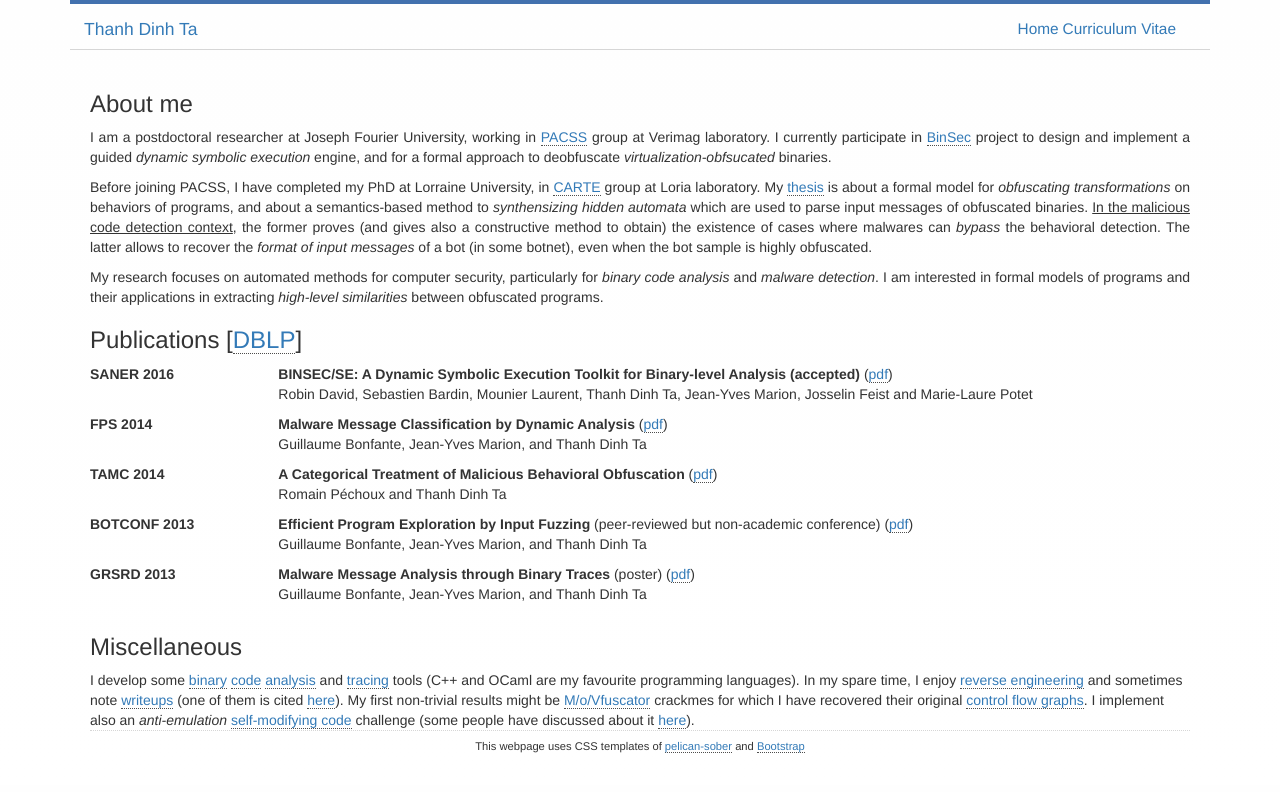
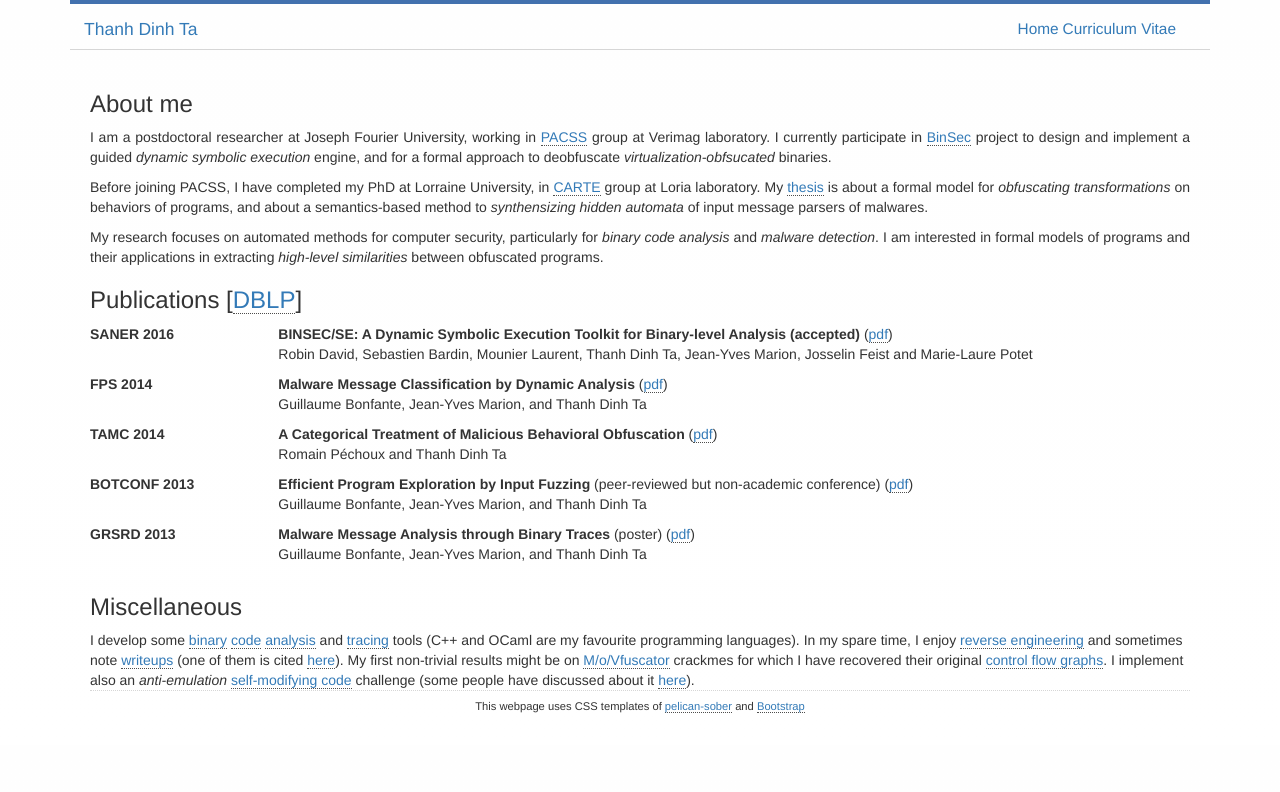
Before and after one commit to tathanhdinh/page-perso, a plain HTML site: page index.html in a window 1280 px wide. Drawn offline with Linux system fonts and the light colour scheme.

Commit message:
update page-perso

```diff
--- a/index.html
+++ b/index.html
@@ -32,7 +32,7 @@
                     I am a postdoctoral researcher at Joseph Fourier University, working in <a href="http://www-verimag.imag.fr/PACSS-members.html?lang=en">PACSS</a> group at  Verimag laboratory. I currently participate in <a href="http://binsec.gforge.inria.fr/">BinSec</a> project to design and implement a guided <em>dynamic symbolic execution</em> engine, and for a formal approach to deobfuscate <em>virtualization-obfsucated</em> binaries.
                 </p>
                 <p>
-                    Before joining PACSS, I have completed my PhD at Lorraine University, in <a href="http://carte.loria.fr/">CARTE</a> group at Loria laboratory. My <a href="files/these.pdf">thesis</a> is about a formal model for <em>obfuscating transformations</em> on behaviors of programs, and about a semantics-based method to <em>synthensizing hidden automata</em> which are used to parse input messages of obfuscated binaries. <u>In the malicious code detection context</u>, the former proves (and gives also a constructive method to obtain) the existence of cases where malwares can <em>bypass</em> the behavioral detection. The latter allows to recover the <em>format of input messages</em> of a bot (in some botnet), even when the bot sample is highly obfuscated.
+                    Before joining PACSS, I have completed my PhD at Lorraine University, in <a href="http://carte.loria.fr/">CARTE</a> group at Loria laboratory. My <a href="files/these.pdf">thesis</a> is about a formal model for <em>obfuscating transformations</em> on behaviors of programs, and about a semantics-based method to <em>synthensizing hidden automata</em> of input message parsers of malwares.
                 </p>
                 <p>
                     My research focuses on automated methods for computer security, particularly for <em>binary code analysis</em> and <em>malware detection</em>. I am interested in formal models of programs and their applications in extracting <em>high-level similarities</em> between obfuscated programs.
@@ -81,7 +81,7 @@
 
             <h3>Miscellaneous</h3>
             <div class="section" id="miscs">
-        	      I develop some <a href="https://github.com/tathanhdinh/PathExplorer">binary</a> <a href="https://bitbucket.org/tathanhdinh/relative-pattern">code</a> <a href="https://github.com/tathanhdinh/SyscallTrace">analysis</a> and <a href="https://github.com/tathanhdinh/kDetect">tracing</a> tools (C++ and OCaml are my favourite programming languages). In my spare time, I enjoy <a href="http://reverseengineering.stackexchange.com/users/1619/tathanhdinh">reverse engineering</a> and sometimes note <a href="https://github.com/tathanhdinh/write-ups">writeups</a> (one of them is cited <a href="http://www.miasm.re/blog/2016/01/27/re150.html">here</a>). My first non-trivial results might be <a href="https://recon.cx/2015/slides/recon2015-14-christopher-domas-The-movfuscator.pdf">M/o/Vfuscator</a> crackmes for which I have recovered their original <a href="https://github.com/tathanhdinh/write-ups/tree/master/Movfuscator2_REcon">control flow graphs</a>. I implement also an <em>anti-emulation</em> <a href="http://crackmes.de/users/monads/facets/">self-modifying code</a> challenge (some people have discussed about it <a href="http://reverseengineering.stackexchange.com/questions/11578/reversing-self-modifying-code">here</a>).
+        	      I develop some <a href="https://github.com/tathanhdinh/PathExplorer">binary</a> <a href="https://bitbucket.org/tathanhdinh/relative-pattern">code</a> <a href="https://github.com/tathanhdinh/SyscallTrace">analysis</a> and <a href="https://github.com/tathanhdinh/kDetect">tracing</a> tools (C++ and OCaml are my favourite programming languages). In my spare time, I enjoy <a href="http://reverseengineering.stackexchange.com/users/1619/tathanhdinh">reverse engineering</a> and sometimes note <a href="https://github.com/tathanhdinh/write-ups">writeups</a> (one of them is cited <a href="http://www.miasm.re/blog/2016/01/27/re150.html">here</a>). My first non-trivial results might be on <a href="https://recon.cx/2015/slides/recon2015-14-christopher-domas-The-movfuscator.pdf">M/o/Vfuscator</a> crackmes for which I have recovered their original <a href="https://github.com/tathanhdinh/write-ups/tree/master/Movfuscator2_REcon">control flow graphs</a>. I implement also an <em>anti-emulation</em> <a href="http://crackmes.de/users/monads/facets/">self-modifying code</a> challenge (some people have discussed about it <a href="http://reverseengineering.stackexchange.com/questions/11578/reversing-self-modifying-code">here</a>).
             </div>
 
             <footer>
```
